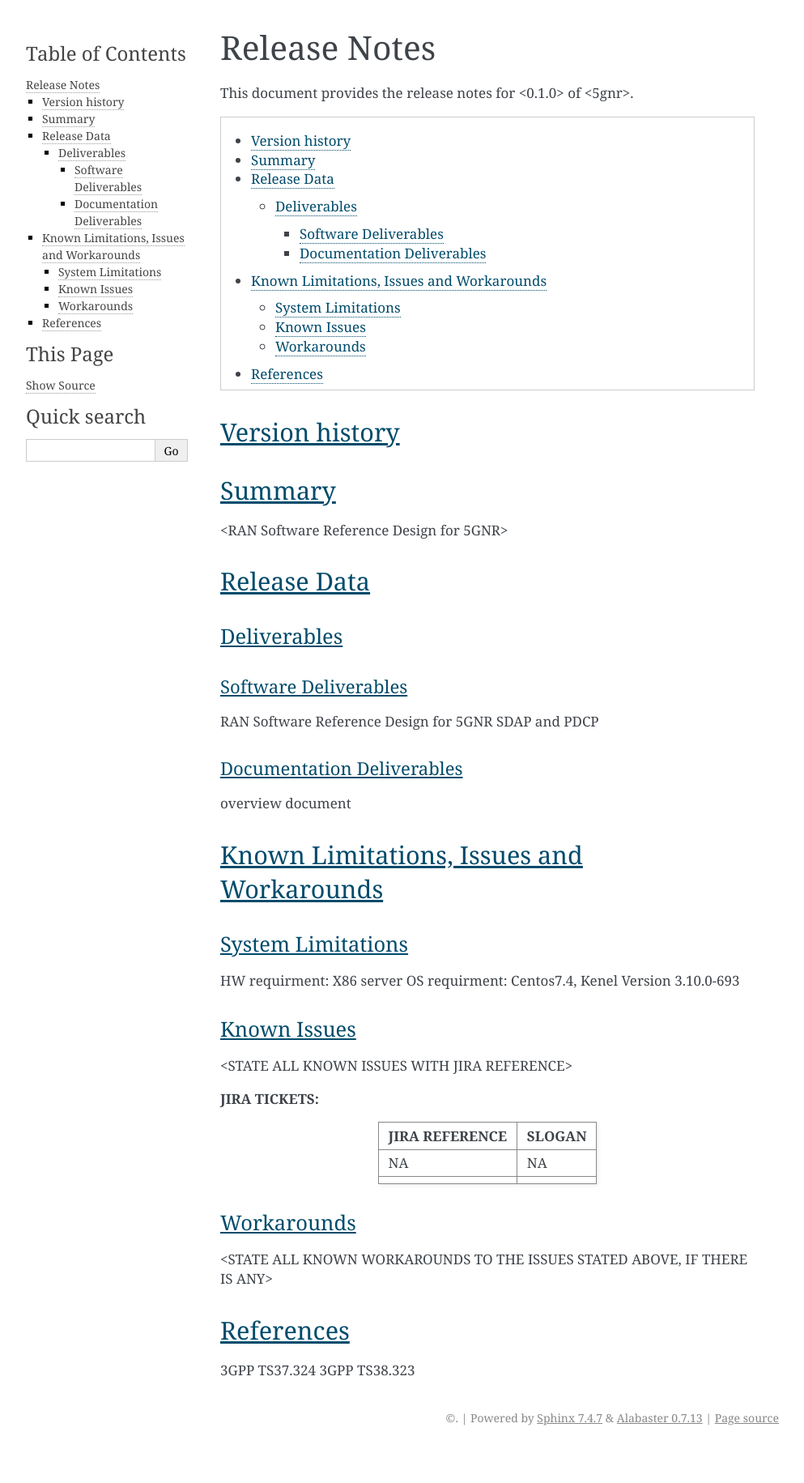
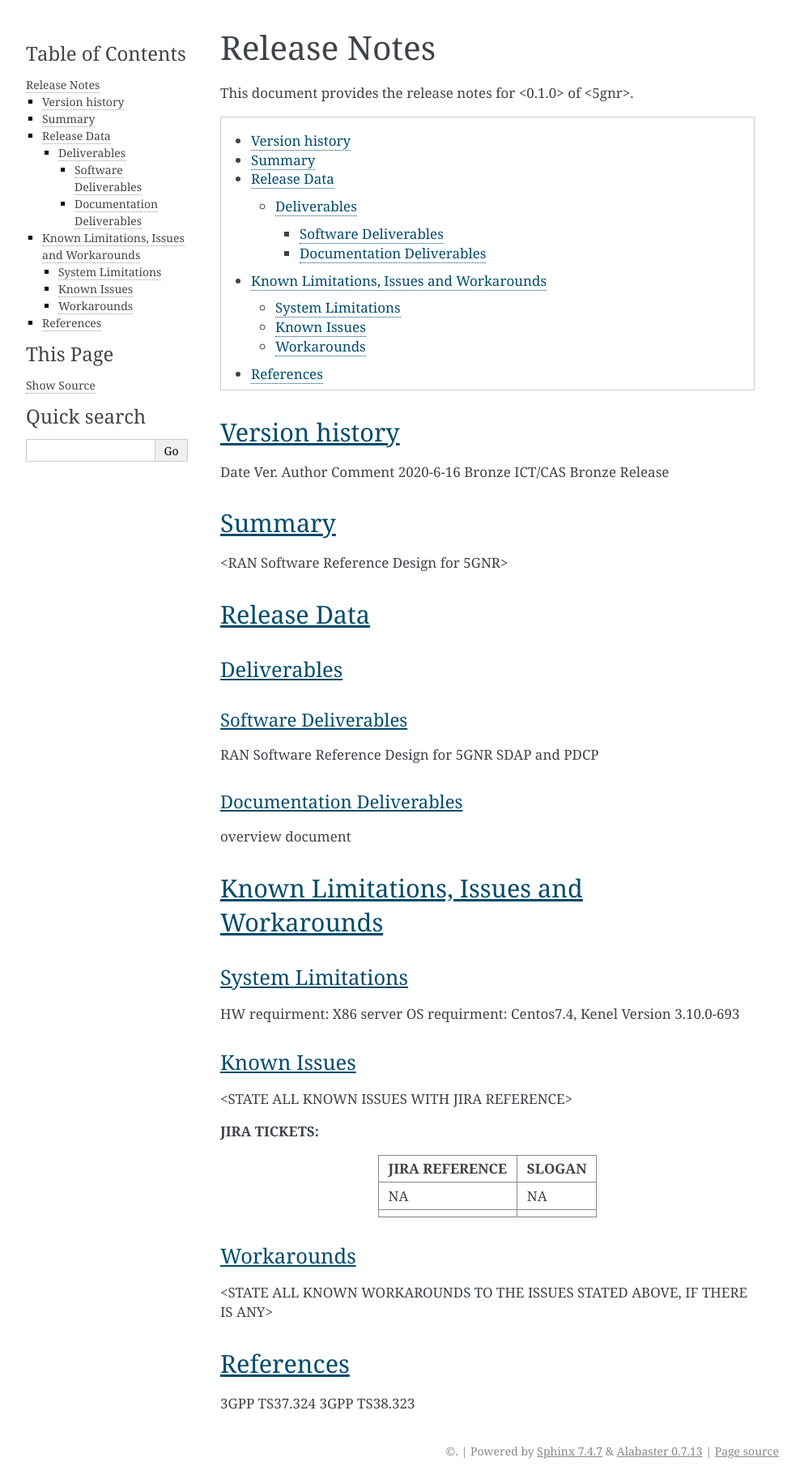
Before and after one commit to o-ran-sc/scp-ocu-5gnr, a Sphinx documentation site: the page built from docs/release-notes.rst, in a window 1280 px wide. Shown: the whole page at 81% size, without its empty margins (148-1141 px from the left). Built offline with Sphinx 7.4.7, drawn with Linux system fonts in a browser that asks for light colours; before the commit the page ends 1790 px from its top, so only the background shows below that.

Commit message:
Update docs/release-notes.rst
Signed-off-by: YCJict <yuanchunjing@ict.ac.cn>
Change-Id: I99d6c9fe0bbaa43c6477ddb502c7321ea886f4be

```diff
--- a/docs/release-notes.rst
+++ b/docs/release-notes.rst
@@ -4,7 +4,7 @@
 
 
 Release Notes
-=============
+================
 
 
 This document provides the release notes for <0.1.0> of <5gnr>.
@@ -17,13 +17,9 @@ This document provides the release notes for <0.1.0> of <5gnr>.
 Version history
 ---------------
 
-+--------------------+--------------------+--------------------+--------------------+
-| **Date**           | **Ver.**           | **Author**         | **Comment**        |
-|                    |                    |                    |                    |
-+--------------------+--------------------+--------------------+--------------------+
-| 2020-6-16           | Bronze           | ICT/CAS         | Bronze Release        |
-|                    |                    |                    |                    |
-+--------------------+--------------------+--------------------+--------------------+
+Date                    Ver.                 Author               Comment
+2020-6-16         Bronze             ICT/CAS            Bronze Release
+
 
 
 
```
